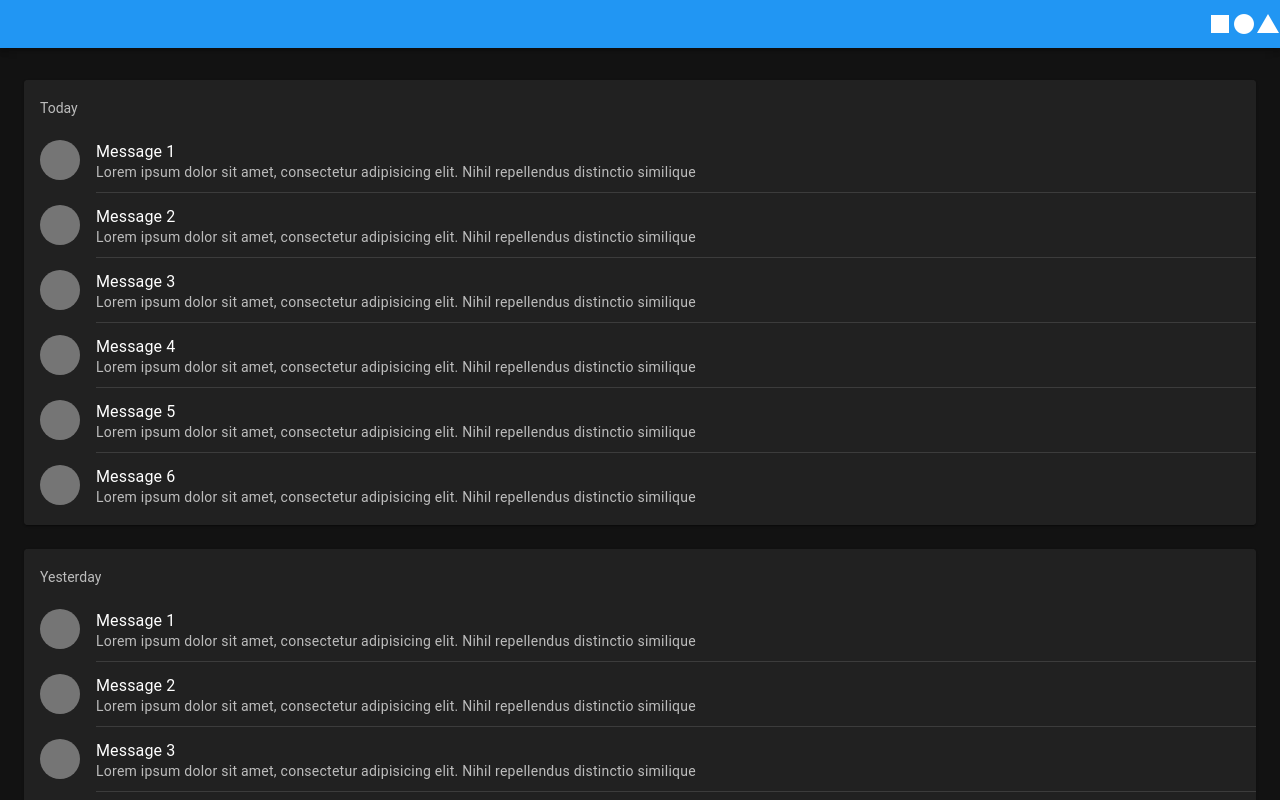
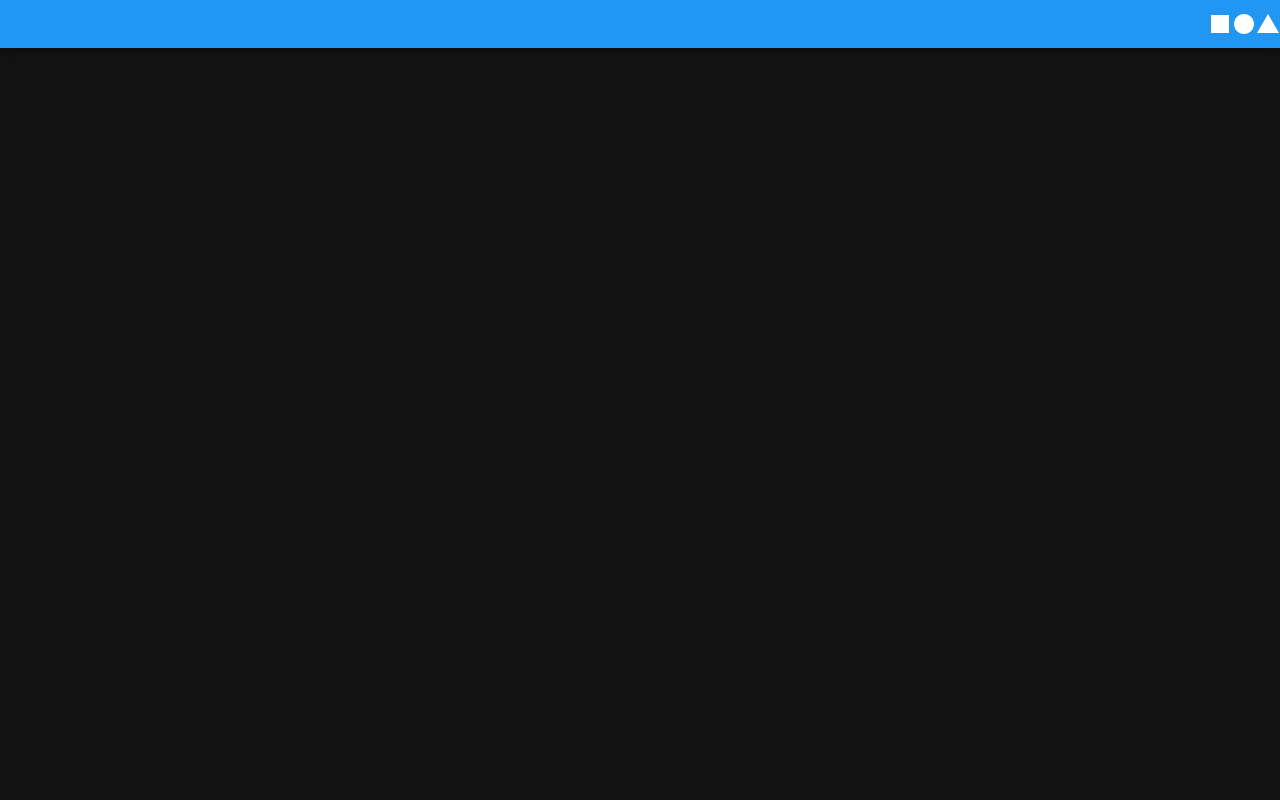
Before and after one commit to TebyTeb/Projectio-frontend-vue, a Vue app: page /home in a window 1280 px wide. Shown: the top 800 px of the page. Built offline with nearby package versions, Linux system fonts and the light colour scheme.

Commit message:
Login flow changes

```diff
--- a/src/views/HomeView.vue
+++ b/src/views/HomeView.vue
@@ -1,18 +1,20 @@
+<template>
+  <pre>
+    {{ store.getEmail }}
+    {{ store.getToken }}
+  </pre>
+</template>
+
 <script>
-// import Drawer from '../components/navigation/Drawer.vue'
-import MessageBoard from '../components/MessageBoard.vue'
-// import SystemBar from '../components/navigation/SystemBar.vue'
+import { useAuthStore } from '../stores/authStore'
+
 export default {
-  components: {
-    // SystemBar,
-    // Drawer,
-    MessageBoard
+  data() {
+    return {
+      store: useAuthStore()
+    }
   }
 }
 </script>
 
-<template>
-  <MessageBoard />
-</template>
-
 <style></style>
--- a/src/views/LoginView.vue
+++ b/src/views/LoginView.vue
@@ -1,6 +1,8 @@
 <template>
-  <p>I'm the login view!!</p>
-  <LoginForm />
+  <v-container>
+    <p>I'm the login view!!</p>
+    <LoginForm />
+  </v-container>
 </template>
 
 <script>
```
